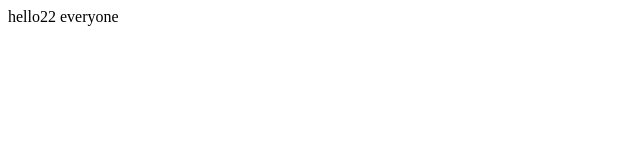
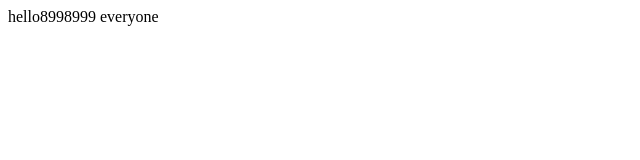
Before and after one commit to xiaoyanxue921115/xiaoxiao, a plain HTML site: page index.html in a window 1280 px wide. Shown: the full height of the page, 0-640 px from the left. Drawn offline with Linux system fonts and the light colour scheme.

Commit message:
fix:xhsdf

```diff
--- a/index.html
+++ b/index.html
@@ -7,6 +7,6 @@
     <title>Document</title>
 </head>
 <body>
-    hello22 everyone
+    hello8998999 everyone
 </body>
 </html>
```
